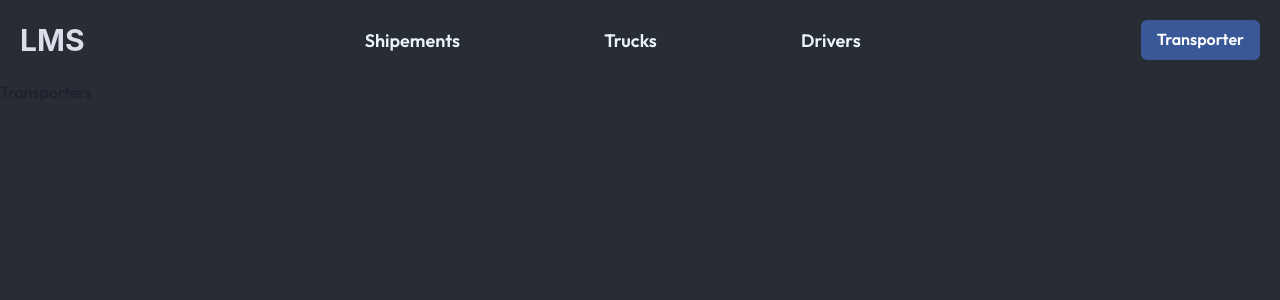
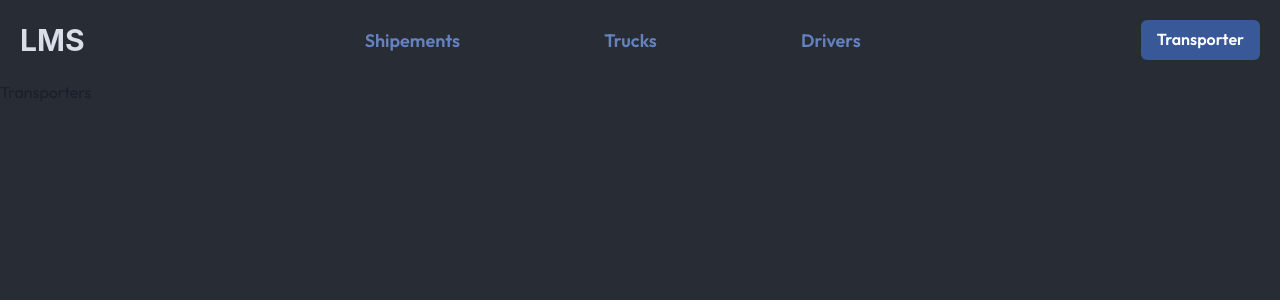
Before and after one commit to logitechxx/Hackathon-TMS, a React (Create React App) app: page / in a window 1280 px wide. Both pictures are taken after a click on the button "Transporter". Shown: the top 300 px of the page. Built offline with nearby package versions, Linux system fonts and the light colour scheme.

Commit message:
feat(layout): Creating navbar for shipper

```diff
--- a/src/components/Layout/Navbar/Navbar.jsx
+++ b/src/components/Layout/Navbar/Navbar.jsx
@@ -1,7 +1,9 @@
 import { Box, Button, Flex, Heading, Text } from '@chakra-ui/react'
 import React from 'react'
 import { Link } from 'react-router-dom'
-import {transportersMenu} from './menu'
+import { transportersMenu } from './menu'
+import NavbarSelections from './NavbarSelections'
+
 function Navbar() {
   return (
     <Flex
@@ -10,19 +12,7 @@ function Navbar() {
       align="center"
       >
         <Heading as="h3" size="lg" color="facebook.100">LMS</Heading>
-        <Flex
-          w="40%"
-          justify="space-between"
-          align="center"
-          >
-          {
-            transportersMenu.map(item=>(
-              <Text key={item.name} fontSize="18" fontWeight="semibold" color="facebook.50">
-                <Link to={item.path}>{item.name}</Link>
-              </Text>
-            ))
-          }
-        </Flex>
+          <NavbarSelections />
         <Button colorScheme="facebook" variant="solid">Transporter</Button>
     </Flex>
   )
--- /dev/null
+++ b/src/components/Layout/Navbar/NavbarSelections.jsx
@@ -0,0 +1,24 @@
+import { Button, Flex, Heading, Text } from '@chakra-ui/react'
+import React from 'react'
+import { Link } from 'react-router-dom'
+import { transportersMenu } from './menu'
+
+function NavbarSelections() {
+    return (
+        <Flex
+            w="40%"
+            justify="space-between"
+            align="center"
+        >
+            {
+                transportersMenu.map(item=>(
+                    <Text key={item.name} fontSize="18" fontWeight="semibold" color="facebook.300">
+                        <Link to={item.path}>{item.name}</Link>
+                    </Text>
+                ))
+            }
+        </Flex>
+    )
+}
+
+export default NavbarSelections
```
Also changed, not shown: src/components/Layout/Navbar/NavbarShipper.jsx (added, +18 -0 lines).
